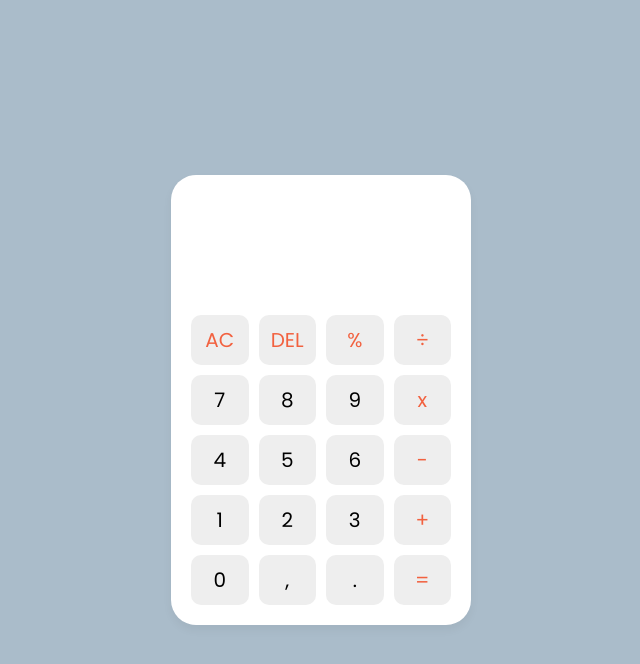
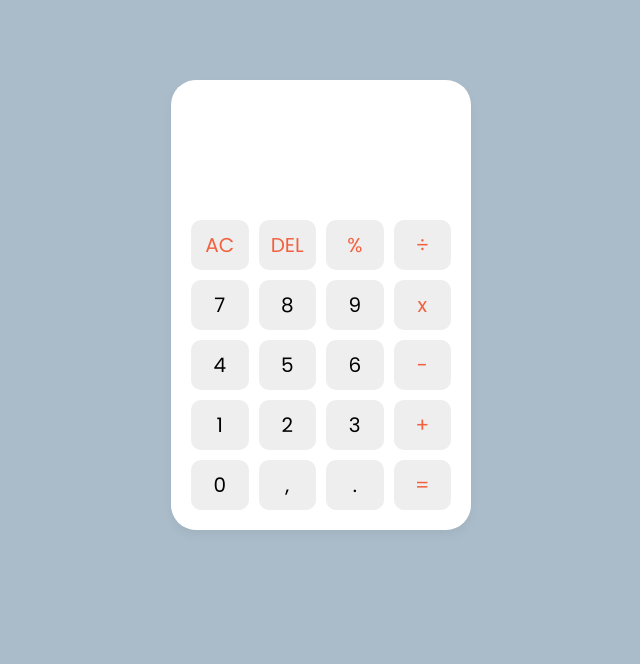
Before and after one commit to Mfbachtiar/Calculator, a plain HTML site: page index.html in a window 1280 px wide. Shown: the whole page, without its empty margins (319-959 px from the left). Drawn offline with Linux system fonts and the light colour scheme.

Commit message:
first commit

```diff
--- a/css/index.css
+++ b/css/index.css
@@ -8,7 +8,7 @@
 }
 
 body {
-height:  100vh;
+  margin-top: 80px;
   display: flex;
   align-items: center;
   justify-content: center;
```
